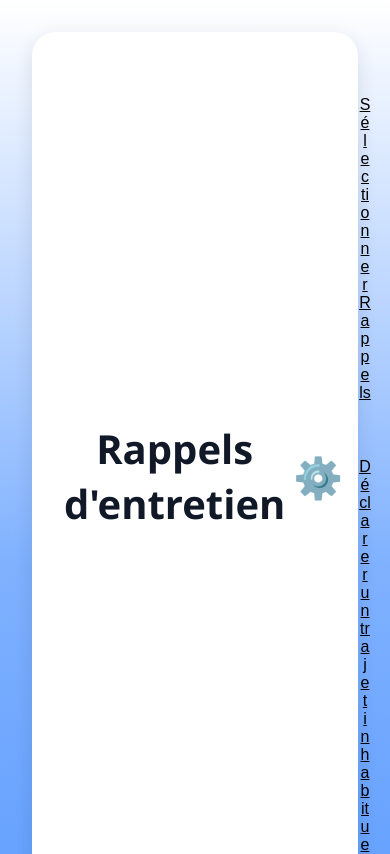
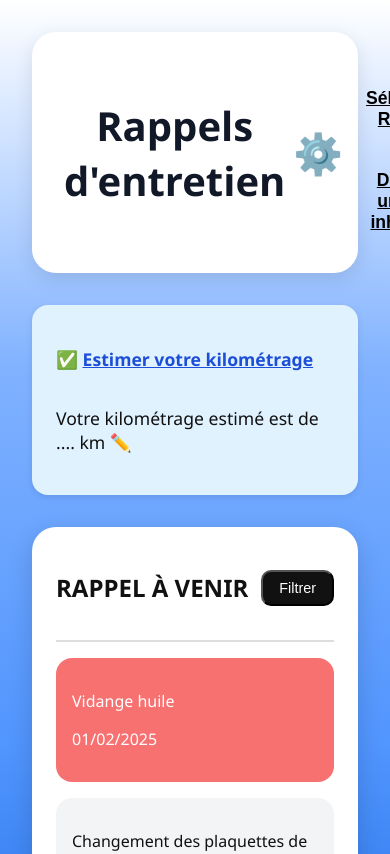
Before and after one commit to Roinuj22/KoPylot, a Next.js app: page /rappels in a window 390 px wide. Shown: the top 854 px of the page. Built offline with nearby package versions, Linux system fonts and the light colour scheme.

Commit message:
Page rappels d'entretien MAJ2

```diff
--- a/styles/rappels.css
+++ b/styles/rappels.css
@@ -39,14 +39,32 @@
     background: transparent;
     border: none;
     color: black;
-    font-size: 1rem;
+    font-size: 1.1rem;
     text-decoration: underline;
     cursor: pointer;
-    transition: color 0.3s;
+    transition: color 0.3s, transform 0.2s;
+    font-weight: 600;
+    padding: 0.5rem 1rem;
+    white-space: nowrap;
 }
 
 .rappels-links button:hover {
     color: #003c9e;
+    transform: scale(1.05);
+}
+
+@media (max-width: 600px) {
+    .rappels-links {
+        flex-direction: column;
+        align-items: center;
+    }
+
+    .rappels-links button {
+        width: auto;
+        max-width: 90%;
+        white-space: normal;
+        text-align: center;
+    }
 }
 
 /* ===== KILOMETRAGE SECTION ===== */
@@ -447,19 +465,3 @@ input:checked + .slider:before {
     flex-direction: column;
     gap: 0.5rem;
 }
-@media (max-width: 600px) {
-    .rappels-links {
-        flex-direction: column;
-        align-items: center;
-    }
-
-    .rappels-links button {
-        width: 100%;
-        max-width: 300px;
-        padding: 1rem;
-        font-size: 1rem;
-        text-align: center;
-        white-space: normal;
-        word-break: break-word;
-    }
-}
```
